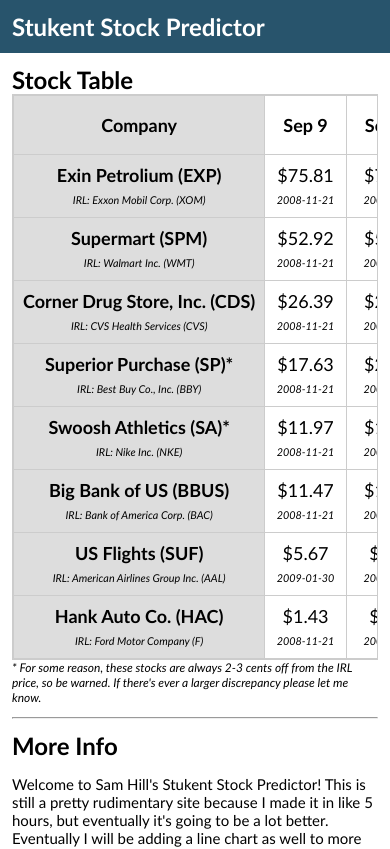
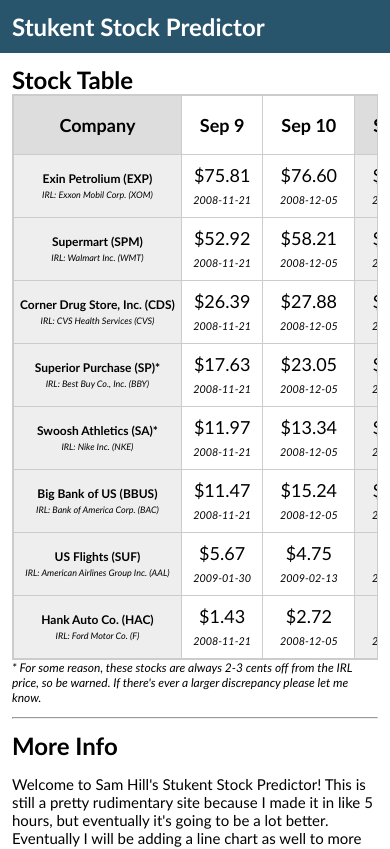
Before and after one commit to SoshJam/stukent-stock-predictor, a React (Create React App) app: page / in a window 390 px wide. Shown: the top 849 px of the page. Built offline with nearby package versions, Linux system fonts and the light colour scheme.

Commit message:
Shrank left column more for smaller screens

```diff
--- a/src/App.css
+++ b/src/App.css
@@ -47,8 +47,8 @@
 }
 
 /* table setup */
-
 .stocktable {
+  position: relative;
   width: 100%;
   overflow-x: auto;
   white-space: nowrap;
@@ -70,14 +70,14 @@
 
 .first-col {
   width: 20%;
-  background-color: #dddddd;
+  background-color: #eeeeee;
 }
 
 .today-col {
   background-color: #eeeeee;
 }
 
-.today-th {
+.th-highlight {
   background-color: #dddddd;
 }
 
@@ -108,4 +108,11 @@
     font-size: 0.75em;
   }
 
+  th.first-column {
+    font-size: 1em;
+  }
+
+  th.first-column .subtitle {
+    font-size: 0.75em;
+  }
 }
--- a/src/App.js
+++ b/src/App.js
@@ -29,7 +29,7 @@
 
           <thead>
             <tr>
-              <th>Company</th>
+              <th class="th-highlight">Company</th>
               <DateDisplay offset="-2" />
               <DateDisplay offset="-1" />
               <DateDisplay offset="0" />
@@ -48,48 +48,56 @@
               company="Exin Petrolium (EXP)"
               irl="Exxon Mobil Corp. (XOM)"
               name="EXP_XOM"
+              ticker="EXP"
             />
 
             <StockTableRow
               company="Supermart (SPM)"
               irl="Walmart Inc. (WMT)"
               name="SPM_WMT"
+              ticker="SPM"
             />
 
             <StockTableRow
               company="Corner Drug Store, Inc. (CDS)"
               irl="CVS Health Services (CVS)"
               name="CDS_CVS"
+              ticker="CDS"
             />
 
             <StockTableRow
               company="Superior Purchase (SP)*"
               irl="Best Buy Co., Inc. (BBY)"
               name="SP_BBY"
+              ticker="SP"
             />
 
             <StockTableRow
               company="Swoosh Athletics (SA)*"
               irl="Nike Inc. (NKE)"
               name="SA_NKE"
+              ticker="SA"
             />
 
             <StockTableRow
               company="Big Bank of US (BBUS)"
               irl="Bank of America Corp. (BAC)"
               name="BBUS_BAC"
+              ticker="BBUS"
             />
 
             <StockTableRow
               company="US Flights (SUF)"
               irl="American Airlines Group Inc. (AAL)"
               name="SUF_AAL"
+              ticker="SUF"
             />
 
             <StockTableRow
               company="Hank Auto Co. (HAC)"
-              irl="Ford Motor Company (F)"
+              irl="Ford Motor Co. (F)"
               name="HAC_F"
+              ticker="HAC"
             />
           </tbody>
         </table>
--- a/src/components/StockTableRow.js
+++ b/src/components/StockTableRow.js
@@ -69,7 +69,7 @@
     },[]);
 
     return <tr>
-        <th>
+        <th class="first-column">
             <h2>{props.company}</h2>
             <span class='subtitle'>IRL: {props.irl}</span>
         </th>
```
